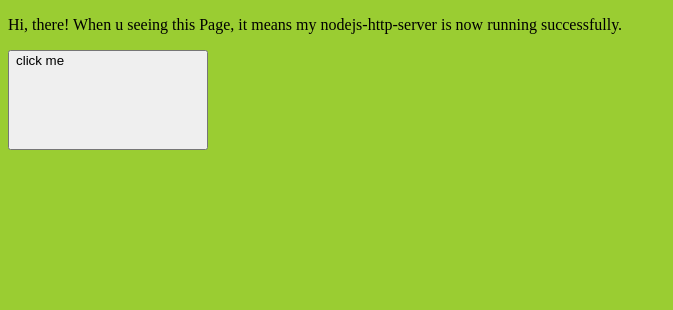
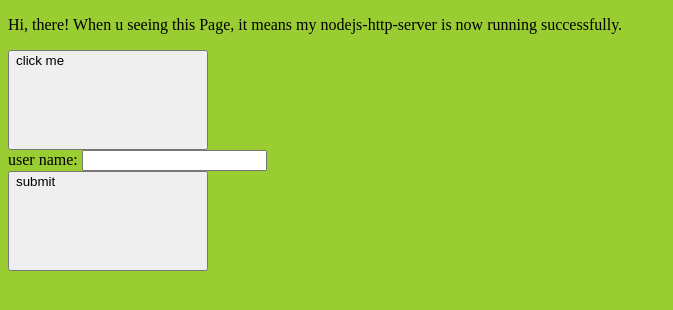
Before and after one commit to liuernan/nodejs-http-sever, a website: page public/index.html in a window 1280 px wide. Shown: the whole page, without its empty margins (0-673 px from the left). Drawn offline with Linux system fonts and the light colour scheme.

```diff
--- a/public/index.html
+++ b/public/index.html
@@ -15,6 +15,11 @@
     When u seeing this Page, it means my nodejs-http-server is now running successfully.
   </p>
   <button>click me</button>
+
+  <form action="/form" method="post">
+    <label>user name: <input type="text" name="username"></label>
+    <button type="submit">submit</button>
+  </form>
 </div>
 </body>
 <script src="./src/main.js"></script>
```
Also changed, not shown: index.ts (+4 -3 lines).
